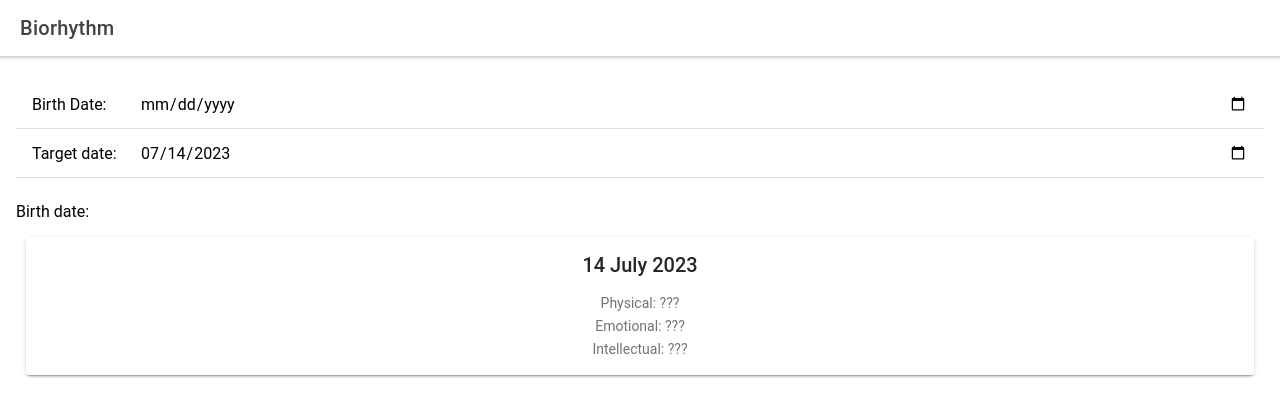
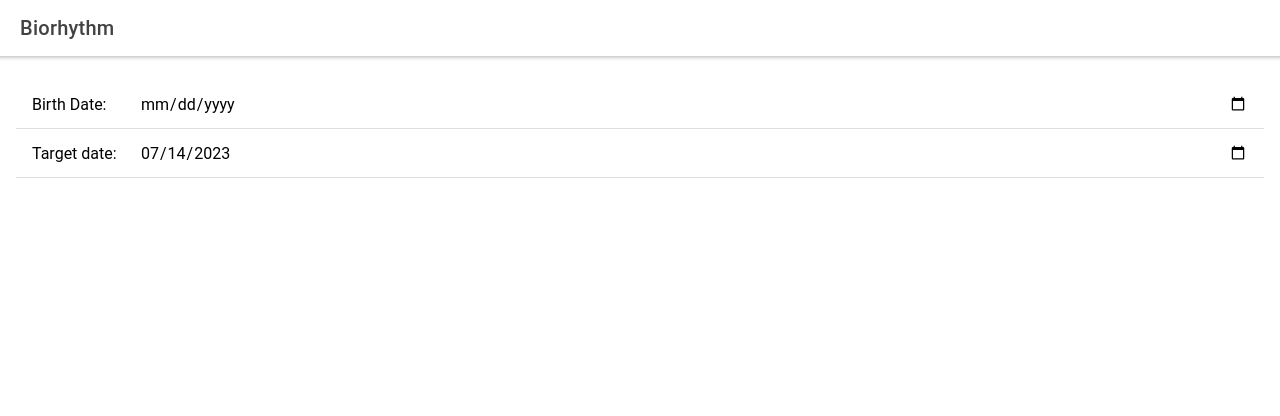
Before and after one commit to Severo-Yannick/Biorhythm-Calculator, a React (Create React App) app: page / in a window 1280 px wide. Shown: the top 416 px of the page. Built offline with nearby package versions, Linux system fonts and the light colour scheme.

Commit message:
display biorhythm card

```diff
--- a/src/App.js
+++ b/src/App.js
@@ -43,10 +43,9 @@ function App() {
             ></IonInput>
           </IonItem>
         </IonList>
-        <p>
-          Birth date: <b>{birthDate}</b>
-        </p>
-        <BiorhythmCard targetDate={targetDate} />
+        {birthDate && (
+          <BiorhythmCard targetDate={targetDate} birthDate={birthDate} />
+        )}
       </IonContent>
     </IonApp>
   );
--- a/src/components/BiorhythmCard.js
+++ b/src/components/BiorhythmCard.js
@@ -5,22 +5,24 @@ import {
   IonCardTitle,
 } from "@ionic/react";
 import dayjs from "dayjs";
+import {calculateBiorhythms} from "../lib/biorhythms";
 
 const formatDate = (isoString) => {
-  const day = dayjs(isoString)
-  return day.format('DD MMMM YYYY')
-}
+  const day = dayjs(isoString);
+  return day.format("DD MMMM YYYY");
+};
 
-const BiorhythmCard = ({ targetDate }) => {
+const BiorhythmCard = ({ birthDate, targetDate }) => {
+  const biorhythms = calculateBiorhythms(birthDate, targetDate);
   return (
     <IonCard className="ion-text-center">
       <IonCardHeader>
         <IonCardTitle>{formatDate(targetDate)}</IonCardTitle>
       </IonCardHeader>
       <IonCardContent>
-        <p>Physical: ???</p>
-        <p>Emotional: ???</p>
-        <p>Intellectual: ???</p>
+        <p>Physical: {biorhythms.physical.toFixed(4)}</p>
+        <p>Emotional: {biorhythms.emotional.toFixed(4)}</p>
+        <p>Intellectual: {biorhythms.intellectual.toFixed(4)}</p>
       </IonCardContent>
     </IonCard>
   );
```
